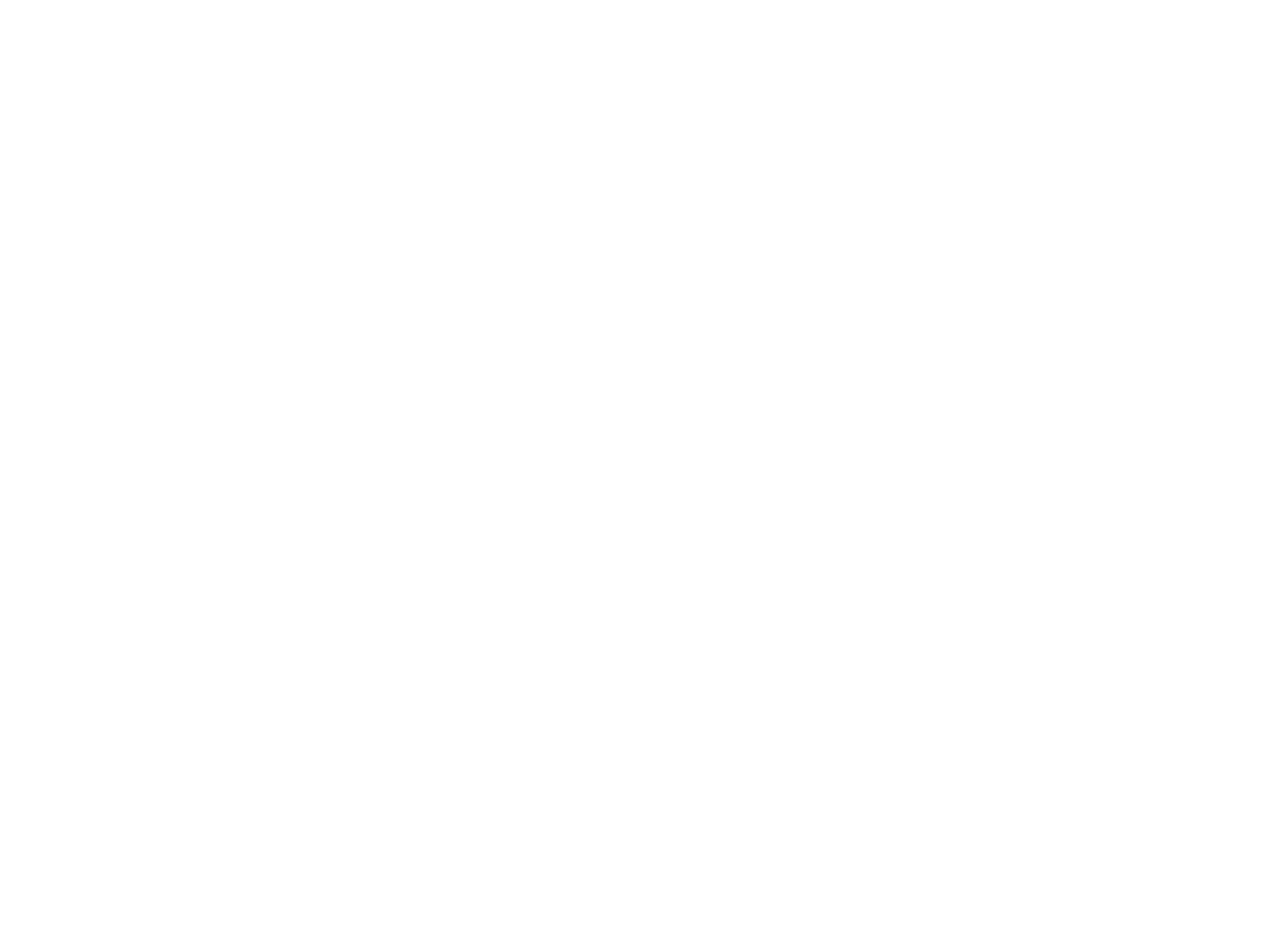
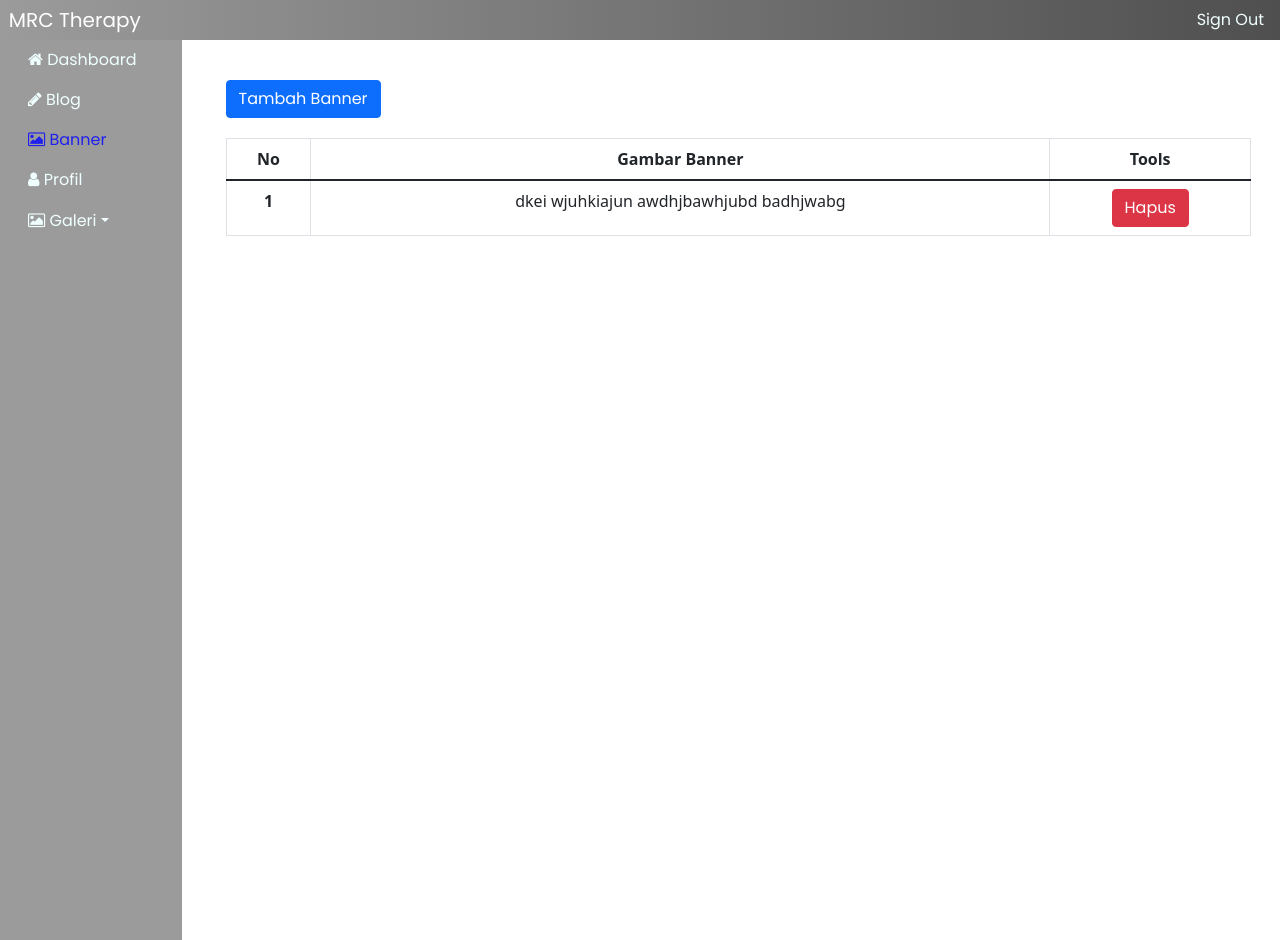
Before and after one commit to alvine998/new_mrc, a React (Create React App) app: page /admin/banner in a window 1280 px wide. Before the commit this address had no page. Before the commit the page ends 800 px from the top, so only its background shows below. Built offline with nearby package versions, Linux system fonts and the light colour scheme.

Commit message:
menambah page banner

```diff
--- a/src/Admin/Banner/index.js
+++ b/src/Admin/Banner/index.js
@@ -21,25 +21,22 @@
                     <div className="col dash">
                         <div className="container">
                             <div className="btn-left">
-                                <a href="#" className="btn btn-primary">Tambah Artikel</a>
+                                <a href="#" className="btn btn-primary">Tambah Banner</a>
                             </div>
                             <div className="space-top">
                                 <table class="table table-responsive table-bordered">
                                     <thead>
                                         <tr>
                                             <th scope="col">No</th>
-                                            <th scope="col">Judul</th>
-                                            <th scope="col">Isi Artikel</th>
+                                            <th scope="col">Gambar Banner</th>
                                             <th scope="col">Tools</th>
                                         </tr>
                                     </thead>
                                     <tbody>
                                         <tr>
                                             <th scope="row">1</th>
-                                            <td>Ruqyah di rumah</td>
-                                            <td>Loperm Isum Bretapa sadsdhnaj debawauy swdawj auisdhwb asdkabe ashjbdkei wjuhkiajun awdhjbawhjubd badhjwabg </td>
+                                            <td>dkei wjuhkiajun awdhjbawhjubd badhjwabg </td>
                                             <td>
-                                                <a className="btn btn-success" style={{marginBottom:10}} >Ubah</a>
                                                 <a className="btn btn-danger" >Hapus</a>
                                             </td>
                                         </tr>
--- a/src/App.js
+++ b/src/App.js
@@ -8,6 +8,7 @@
 import Login from './Admin/Login';
 import Dashboard from './Admin/Dashboard';
 import Blog from './Admin/Blog';
+import Banner from './Admin/Banner';
 
 function App() {
   return (
@@ -25,6 +26,7 @@
           }
           <Route path="/admin/dashboard" element={<Dashboard/>} />
           <Route path="/admin/blog" element={<Blog/>} />
+          <Route path="/admin/banner" element={<Banner/>} />
         </Routes>
       </BrowserRouter>
     </div>
--- a/src/components/Sidebar/index.js
+++ b/src/components/Sidebar/index.js
@@ -12,7 +12,7 @@
                 <div className="nav justify-content">
                     <a href="/admin/dashboard" className={"nav-link a-sidebar " + (this.props.dashboard ? "active" : "")}><i className="fa fa-home"></i> Dashboard</a>
                     <a href="/admin/blog" className={"nav-link a-sidebar " + (this.props.blog ? "active" : "")}><i className="fa fa-pencil"></i> Blog</a>
-                    <a href="#" className={"nav-link a-sidebar " + (this.props.banner ? "active" : "")}><i className="fa fa-picture-o"></i> Banner</a>
+                    <a href="/admin/banner" className={"nav-link a-sidebar " + (this.props.banner ? "active" : "")}><i className="fa fa-picture-o"></i> Banner</a>
                     <a href="#" className={"nav-link a-sidebar " + (this.props.profil ? "active" : "")}><i className="fa fa-user"></i> Profil</a>
                     <div className="nav-link a-sidebar dropdown">
                         <a href="#" className="dropdown-toggle" id="dropdownMenuButton" data-toggle="dropdown" aria-haspopup="true" aria-expanded="false"><i className="fa fa-picture-o"></i> Galeri</a>
```
